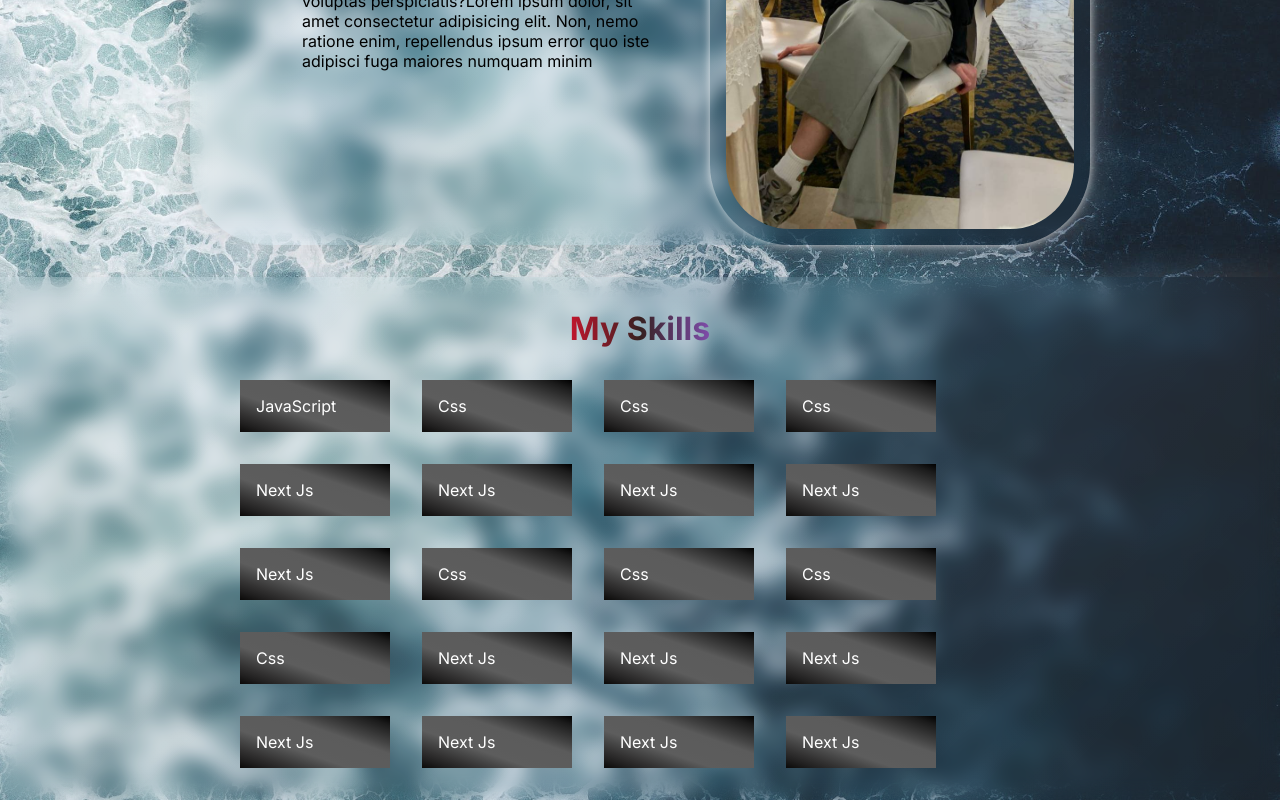
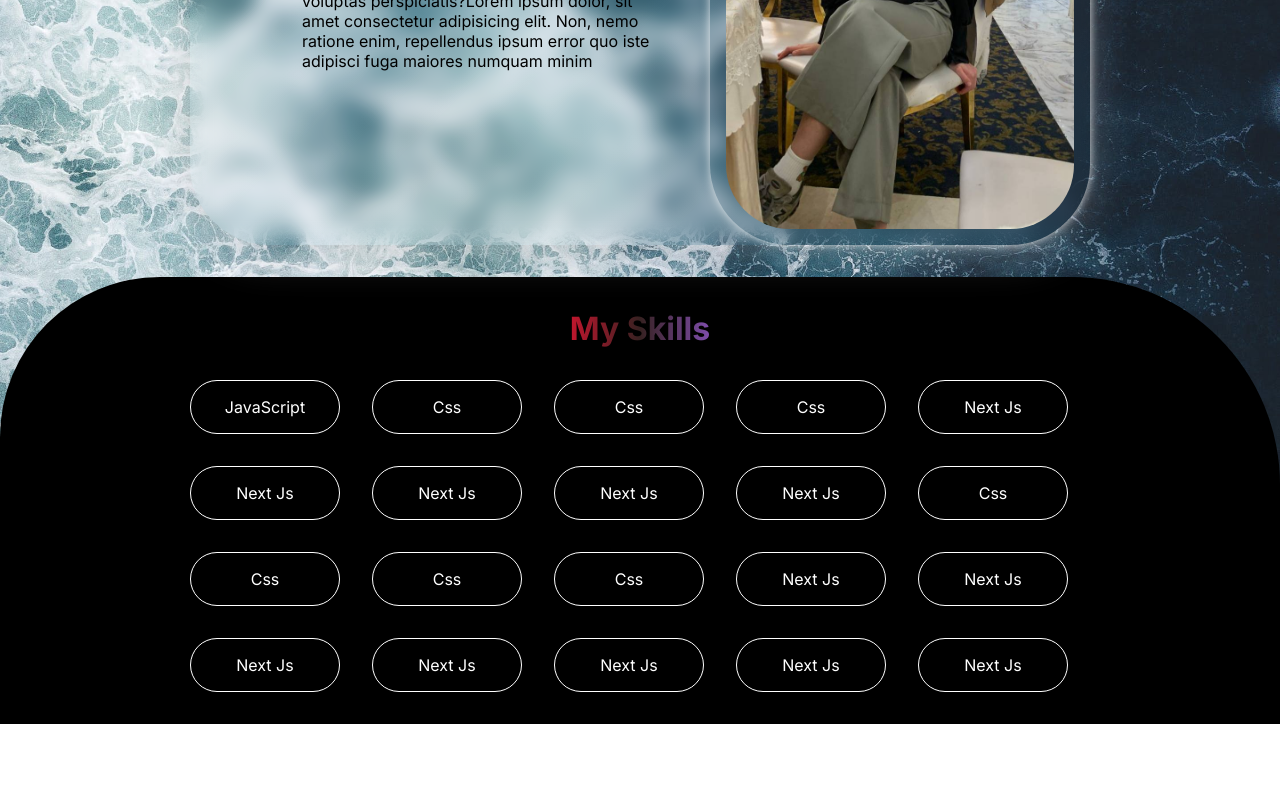
Before and after one commit to jkattoeva/NextPortfolio, a Next.js app: page / in a window 1280 px wide. Shown: the part 480-1280 px from the top of the page. After the commit the page ends 1204 px from the top, so only its background shows below. Built offline with nearby package versions, Linux system fonts and the light colour scheme.

Commit message:
add more stylish for skills part💅🏻

```diff
--- a/src/styles/Skills.module.scss
+++ b/src/styles/Skills.module.scss
@@ -7,14 +7,11 @@
   align-items: center;
 
   padding: 2rem;
-  background: linear-gradient(
-    135deg,
-    rgba(255, 255, 255, 0.1),
-    rgba(255, 255, 255, 0)
-  );
-  backdrop-filter: blur(10px);
-  -webkit-backdrop-filter: blur(10px);
-  box-shadow: 0 10px 42px 0 rgba(171, 165, 165, 0.37);
+
+  background-color: #000000;
+
+  border-top-left-radius: 10rem;
+  border-top-right-radius: 13rem;
 
   h1 {
     background: #ad1328;
@@ -30,7 +27,7 @@
   }
 
   .skills {
-    max-width: 800px;
+    max-width: 900px;
 
     display: flex;
     flex-wrap: wrap;
@@ -38,22 +35,18 @@
 
     span {
       min-width: 150px;
-      background-image: linear-gradient(
-        to left bottom,
-        #000000,
-        #1b1b1b,
-        #2f2f2f,
-        #444444,
-        #5b5b5b,
-        #5c5c5c,
-        #5c5c5c,
-        #5d5d5d,
-        #474747,
-        #333232,
-        #201f1f,
-        #0a0908
-      );
+
+      border: 1px solid white;
+      border-radius: 2rem;
       padding: 1rem;
+      text-align: center;
+
+      transition: box-shadow 0.3s ease-in-out;
+
+      &:hover {
+        cursor: pointer;
+        box-shadow: 0 0 10px 5px rgba(181, 163, 163, 0.8);
+      }
     }
   }
 }
```
